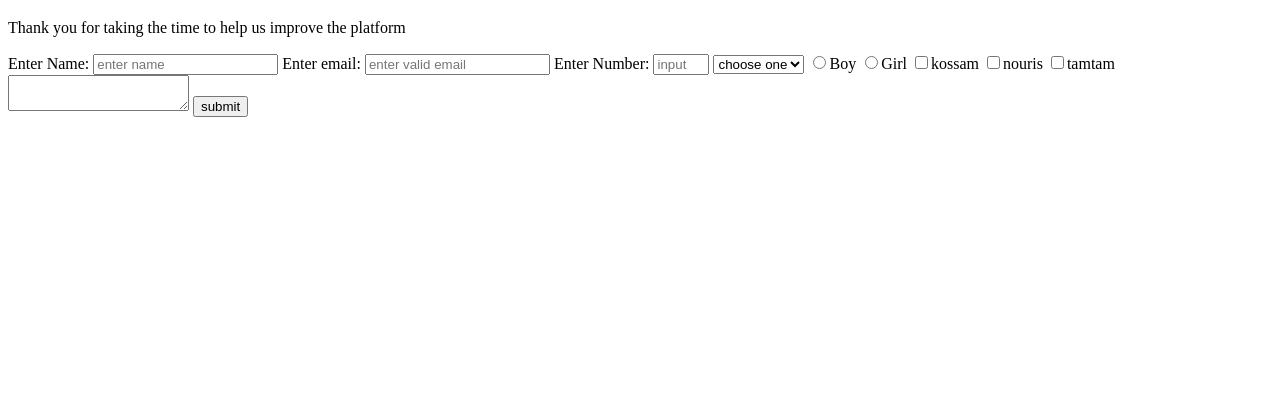
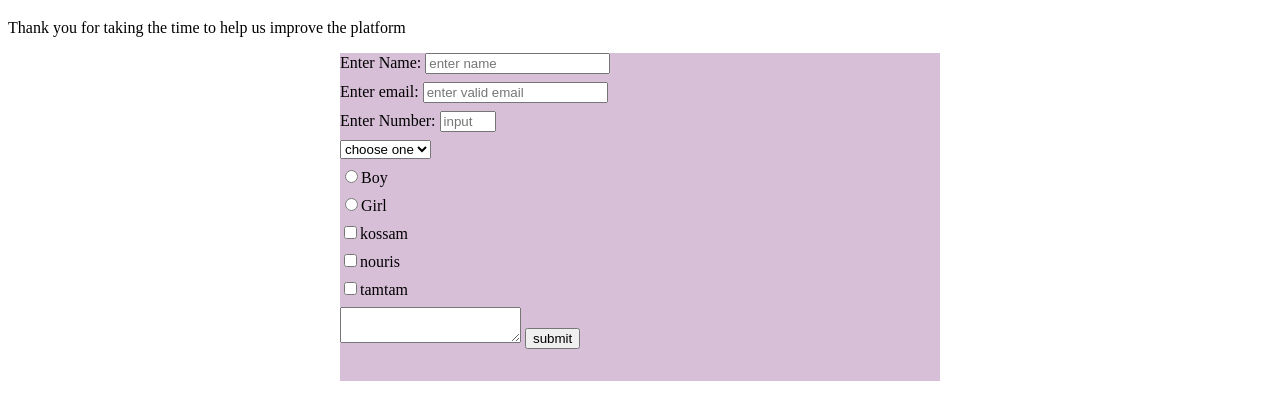
Before and after one commit to ben6123/codecamp, a plain HTML site: page survey form/survey.html in a window 1280 px wide. Shown: the part 61-480 px from the top of the page. Drawn offline with Linux system fonts and the light colour scheme.

Commit message:
added styling

```diff
--- /dev/null
+++ b/survey form/survey.css
@@ -0,0 +1,13 @@
+label {
+    display: block;
+    margin: 0.5rem 0;
+  }
+form{
+    background-color:thistle;
+    margin: 0 auto;
+    width:60vw;
+    max-width: 600px;
+    min-width: 300px;
+    /*margin: 0 auto;*/
+    padding-bottom: 2em;
+  }
--- a/survey form/survey.html
+++ b/survey form/survey.html
@@ -4,7 +4,7 @@
     <meta charset="utf-8">
     <meta name="viewport" content="width=device-width, initial-scale=1.0">
     <title>freeCodeCamp Survey Form</title>
-    <link rel="stylesheet" href="styles.css">
+    <link rel="stylesheet" href="./survey.css">
   </head>
   <body>
     <h1 id="title">freeCodeCamp Survey Form</h1>
```
